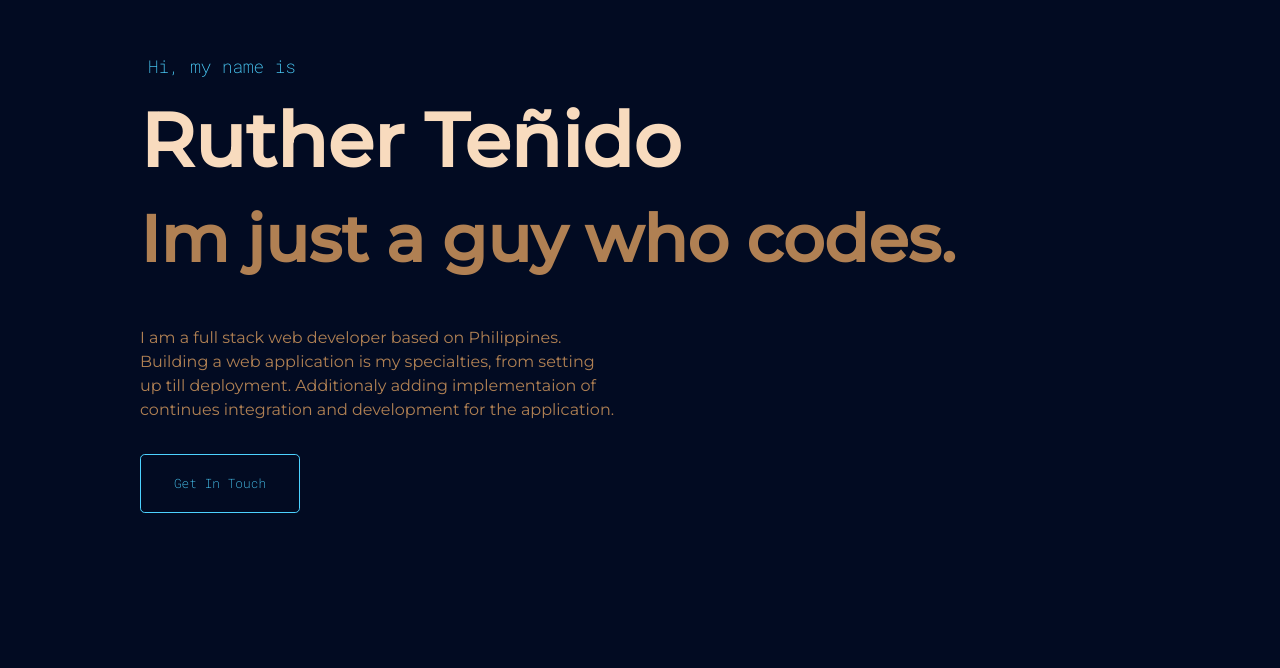
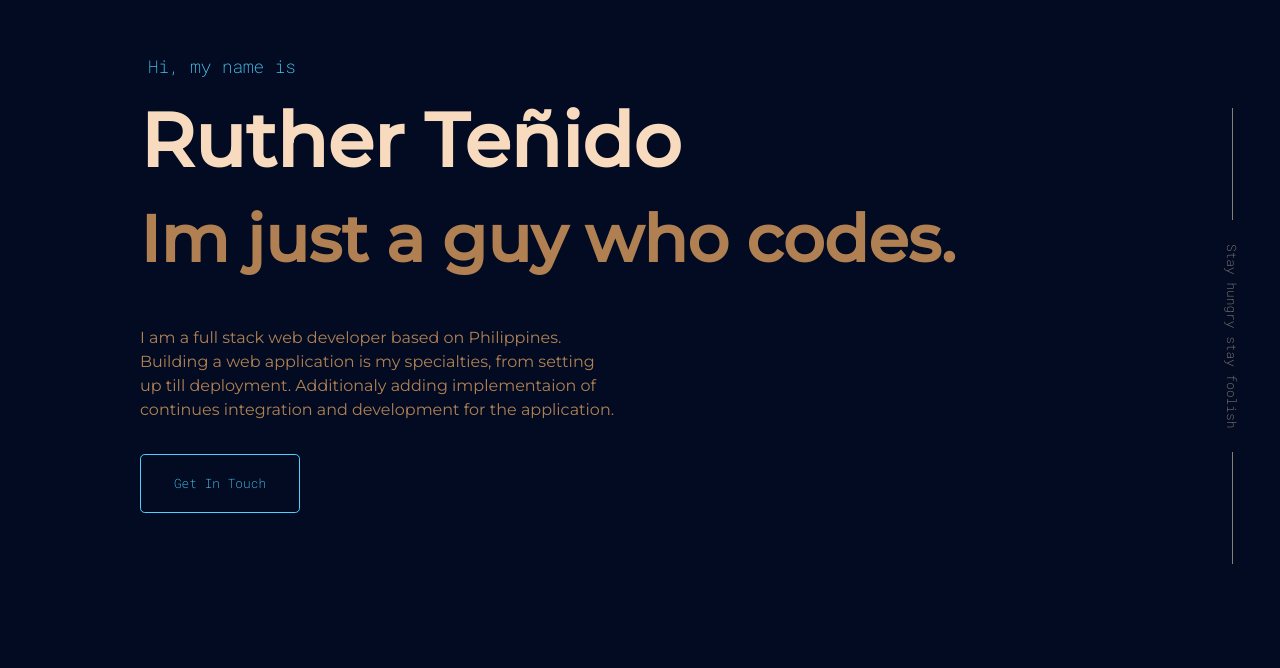
Before and after one commit to codenicer/who-i-am, a Next.js app: page /main in a window 1280 px wide. Shown: the part 132-800 px from the top of the page. Built offline with nearby package versions, Linux system fonts and the light colour scheme.

Commit message:
fix qoute

```diff
--- a/componets/Qoute.js
+++ b/componets/Qoute.js
@@ -2,7 +2,8 @@ import styles from '../styles/Qoute.module.scss'
 
 export default function Qoute({ done }) {
   return (
-    <div className={`${styles.qoute_container} ${false ? 'ani-quoute' : ''}`}>
+    <div className={`${styles.qoute_container} ${done ? 'ani-quoute' : ''}`}>
+      <div className={styles.qoute_horizontal_line}></div>
       <p>Stay hungry stay foolish</p>
       <div className={styles.qoute_horizontal_line}></div>
     </div>
--- a/styles/About.module.scss
+++ b/styles/About.module.scss
@@ -6,7 +6,7 @@
   align-items: center;
   justify-content: center;
   height: auto;
-  margin: 10vh 0;
+  margin-bottom: 20vh;
   .about_card_content {
     width: 80%;
     display: flex;
--- a/styles/Qoute.module.scss
+++ b/styles/Qoute.module.scss
@@ -2,32 +2,33 @@
 
 .qoute_container {
   visibility: hidden;
-  right: 0;
   display: flex;
   flex-direction: column;
   align-items: center;
   bottom: 0;
   position: fixed;
-  width: 3rem;
+  width: 2rem;
+  right: 0;
+
   // border: 1px solid red;
   @extend %reset-padding-margin;
 
+  height: 70vh;
   p {
-    color: $color-white;
+    color: #f8dbbe8e;
     writing-mode: vertical-rl;
     font-family: 'Roboto Mono', monospace;
     font-size: 0.8rem;
     margin-bottom: 1.5rem;
+    margin-top: 1.5rem;
   }
 
   .qoute_horizontal_line {
-    border-left: 1px solid #fcd9b7c2;
-    height: 6rem;
+    border-left: 1px solid #f8dbbe8e;
+    height: 7rem;
   }
 
-  @media (min-width: 70rem) {
-    & {
-      right: 2rem;
-    }
+  @media (min-width: 48rem) {
+    right: 2rem;
   }
 }
--- a/styles/globals.scss
+++ b/styles/globals.scss
@@ -235,7 +235,7 @@ button {
 
 .ani-links {
   animation: ani-links ease 1s forwards;
-  animation-delay: 1s;
+  animation-delay: 0.7s;
   @keyframes ani-links {
     0% {
       visibility: hidden;
@@ -267,7 +267,7 @@ button {
 
 .ani-quoute {
   animation: ani-quoute ease 1s forwards;
-  animation-delay: 1.3s;
+  animation-delay: 0.7s;
   @keyframes ani-quoute {
     0% {
       visibility: visible;
```
